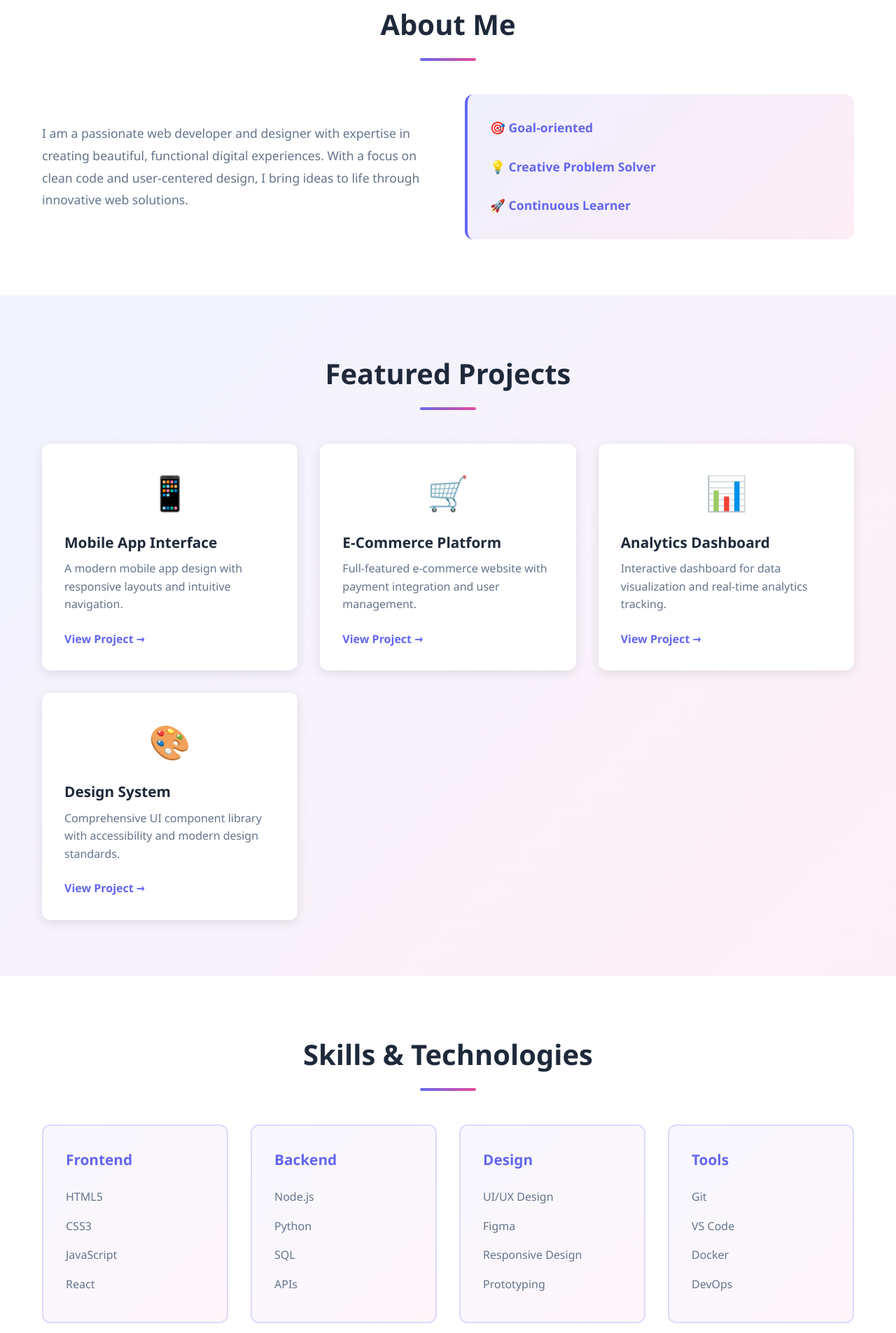
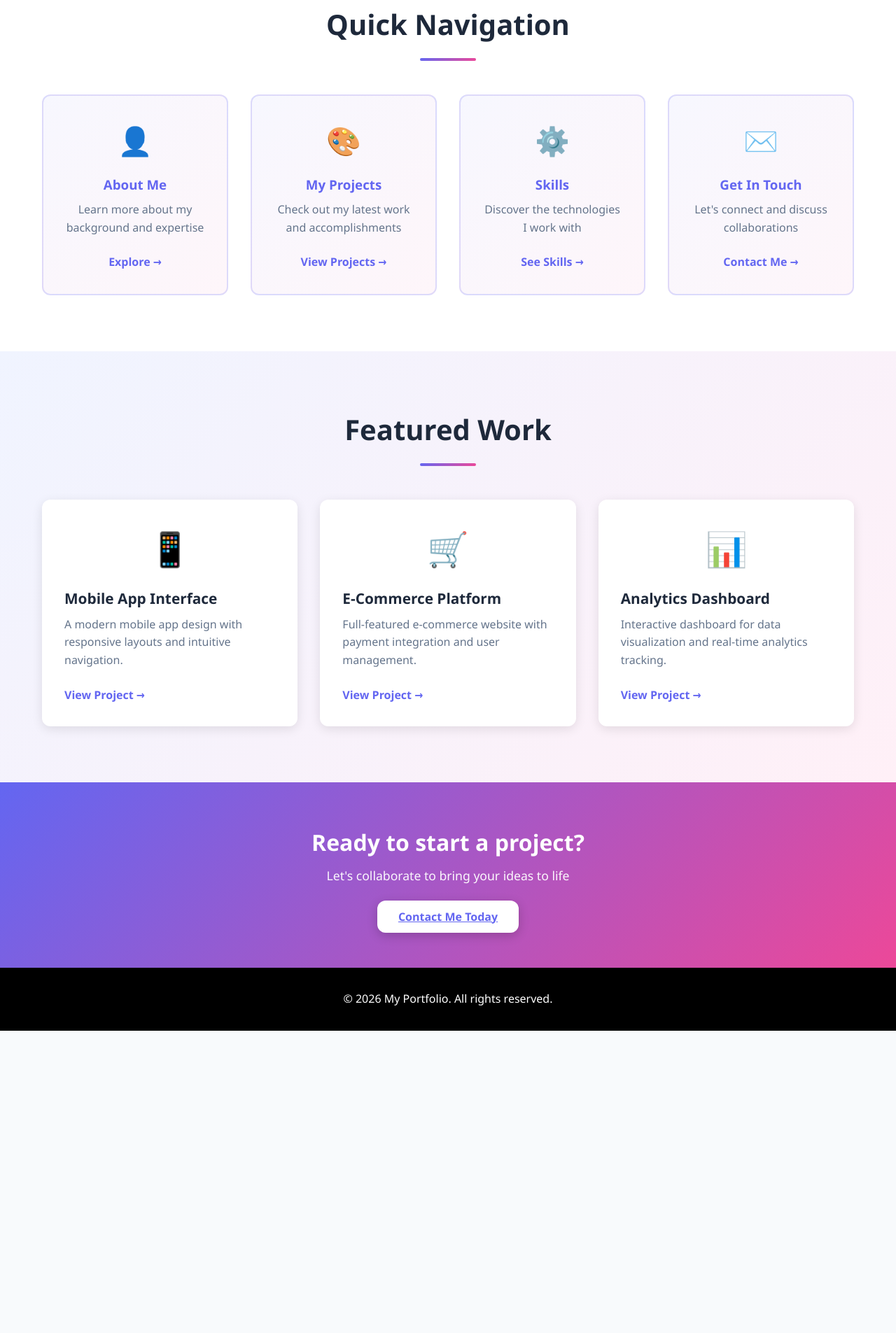
Before and after one commit to chantreany93-beep/This-is-my-portfolio, a plain HTML site: page index.html in a window 1280 px wide. Shown: the part 755-2660 px from the top of the page at 70% size. After the commit the page ends 2228 px from the top, so only its background shows below. Drawn offline with Linux system fonts and the light colour scheme.

Commit message:
This Is my start page

```diff
--- a/index.html
+++ b/index.html
@@ -3,7 +3,7 @@
 <head>
     <meta charset="UTF-8">
     <meta name="viewport" content="width=device-width, initial-scale=1.0">
-    <title>My Professional Portfolio</title>
+    <title>Home - My Professional Portfolio</title>
     <link rel="stylesheet" href="styles.css">
 </head>
 <body>
@@ -12,149 +12,92 @@
         <div class="nav-container">
             <div class="logo">Portfolio</div>
             <ul class="nav-menu">
-                <li><a href="#home" class="nav-link">Home</a></li>
-                <li><a href="#about" class="nav-link">About</a></li>
-                <li><a href="#projects" class="nav-link">Projects</a></li>
-                <li><a href="#skills" class="nav-link">Skills</a></li>
-                <li><a href="#contact" class="nav-link">Contact</a></li>
+                <li><a href="home.html" class="nav-link">Home</a></li>
+                <li><a href="about.html" class="nav-link">About</a></li>
+                <li><a href="projects.html" class="nav-link">Projects</a></li>
+                <li><a href="skills.html" class="nav-link">Skills</a></li>
+                <li><a href="contact.html" class="nav-link">Contact</a></li>
             </ul>
         </div>
     </nav>
 
     <!-- Home Section -->
-    <section id="home" class="hero">
+    <section class="hero">
         <div class="hero-content">
             <h1 class="hero-title">Welcome to My Portfolio</h1>
             <p class="hero-subtitle">Creative Developer & Designer</p>
-            <button class="cta-button">Get Started</button>
+            <button class="cta-button" onclick="window.location.href='projects.html'">Get Started</button>
         </div>
     </section>
 
-    <!-- About Section -->
-    <section id="about" class="about">
+    <!-- Quick Links Section -->
+    <section class="quick-links">
         <div class="container">
-            <h2 class="section-title">About Me</h2>
-            <div class="about-content">
-                <p>
-                    I am a passionate web developer and designer with expertise in creating beautiful,
-                    functional digital experiences. With a focus on clean code and user-centered design,
-                    I bring ideas to life through innovative web solutions.
-                </p>
-                <div class="about-highlight">
-                    <p>🎯 Goal-oriented</p>
-                    <p>💡 Creative Problem Solver</p>
-                    <p>🚀 Continuous Learner</p>
+            <h2 class="section-title">Quick Navigation</h2>
+            <div class="links-grid">
+                <div class="link-card">
+                    <div class="link-icon">👤</div>
+                    <h3>About Me</h3>
+                    <p>Learn more about my background and expertise</p>
+                    <a href="about.html" class="link-button">Explore →</a>
+                </div>
+                <div class="link-card">
+                    <div class="link-icon">🎨</div>
+                    <h3>My Projects</h3>
+                    <p>Check out my latest work and accomplishments</p>
+                    <a href="projects.html" class="link-button">View Projects →</a>
+                </div>
+                <div class="link-card">
+                    <div class="link-icon">⚙️</div>
+                    <h3>Skills</h3>
+                    <p>Discover the technologies I work with</p>
+                    <a href="skills.html" class="link-button">See Skills →</a>
+                </div>
+                <div class="link-card">
+                    <div class="link-icon">✉️</div>
+                    <h3>Get In Touch</h3>
+                    <p>Let's connect and discuss collaborations</p>
+                    <a href="contact.html" class="link-button">Contact Me →</a>
                 </div>
             </div>
         </div>
     </section>
 
-    <!-- Projects Section -->
-    <section id="projects" class="projects">
+    <!-- Featured Projects Preview -->
+    <section class="featured-preview">
         <div class="container">
-            <h2 class="section-title">Featured Projects</h2>
+            <h2 class="section-title">Featured Work</h2>
             <div class="projects-grid">
                 <div class="project-card">
                     <div class="project-image">📱</div>
                     <h3>Mobile App Interface</h3>
                     <p>A modern mobile app design with responsive layouts and intuitive navigation.</p>
-                    <a href="#" class="project-link">View Project →</a>
+                    <a href="projects.html" class="project-link">View Project →</a>
                 </div>
 
                 <div class="project-card">
                     <div class="project-image">🛒</div>
                     <h3>E-Commerce Platform</h3>
                     <p>Full-featured e-commerce website with payment integration and user management.</p>
-                    <a href="#" class="project-link">View Project →</a>
+                    <a href="projects.html" class="project-link">View Project →</a>
                 </div>
 
                 <div class="project-card">
                     <div class="project-image">📊</div>
                     <h3>Analytics Dashboard</h3>
                     <p>Interactive dashboard for data visualization and real-time analytics tracking.</p>
-                    <a href="#" class="project-link">View Project →</a>
-                </div>
-
-                <div class="project-card">
-                    <div class="project-image">🎨</div>
-                    <h3>Design System</h3>
-                    <p>Comprehensive UI component library with accessibility and modern design standards.</p>
-                    <a href="#" class="project-link">View Project →</a>
+                    <a href="projects.html" class="project-link">View Project →</a>
                 </div>
             </div>
         </div>
     </section>
 
-    <!-- Skills Section -->
-    <section id="skills" class="skills">
+    <!-- Call to Action -->
+    <section class="cta-section">
         <div class="container">
-            <h2 class="section-title">Skills & Technologies</h2>
-            <div class="skills-grid">
-                <div class="skill-item">
-                    <h3>Frontend</h3>
-                    <ul>
-                        <li>HTML5</li>
-                        <li>CSS3</li>
-                        <li>JavaScript</li>
-                        <li>React</li>
-                    </ul>
-                </div>
-                <div class="skill-item">
-                    <h3>Backend</h3>
-                    <ul>
-                        <li>Node.js</li>
-                        <li>Python</li>
-                        <li>SQL</li>
-                        <li>APIs</li>
-                    </ul>
-                </div>
-                <div class="skill-item">
-                    <h3>Design</h3>
-                    <ul>
-                        <li>UI/UX Design</li>
-                        <li>Figma</li>
-                        <li>Responsive Design</li>
-                        <li>Prototyping</li>
-                    </ul>
-                </div>
-                <div class="skill-item">
-                    <h3>Tools</h3>
-                    <ul>
-                        <li>Git</li>
-                        <li>VS Code</li>
-                        <li>Docker</li>
-                        <li>DevOps</li>
-                    </ul>
-                </div>
-            </div>
-        </div>
-    </section>
-
-    <!-- Contact Section -->
-    <section id="contact" class="contact">
-        <div class="container">
-            <h2 class="section-title">Get In Touch</h2>
-            <p class="contact-subtitle">Feel free to reach out to me for any inquiries or collaborations.</p>
-
-            <form class="contact-form">
-                <div class="form-group">
-                    <input type="text" placeholder="Your Name" required>
-                </div>
-                <div class="form-group">
-                    <input type="email" placeholder="Your Email" required>
-                </div>
-                <div class="form-group">
-                    <textarea placeholder="Your Message" rows="5" required></textarea>
-                </div>
-                <button type="submit" class="submit-button">Send Message</button>
-            </form>
-
-            <div class="social-links">
-                <a href="#" class="social-link">LinkedIn</a>
-                <a href="#" class="social-link">GitHub</a>
-                <a href="#" class="social-link">Twitter</a>
-                <a href="#" class="social-link">Email</a>
-            </div>
+            <h2>Ready to start a project?</h2>
+            <p>Let's collaborate to bring your ideas to life</p>
+            <a href="contact.html" class="cta-button">Contact Me Today</a>
         </div>
     </section>
 
```
